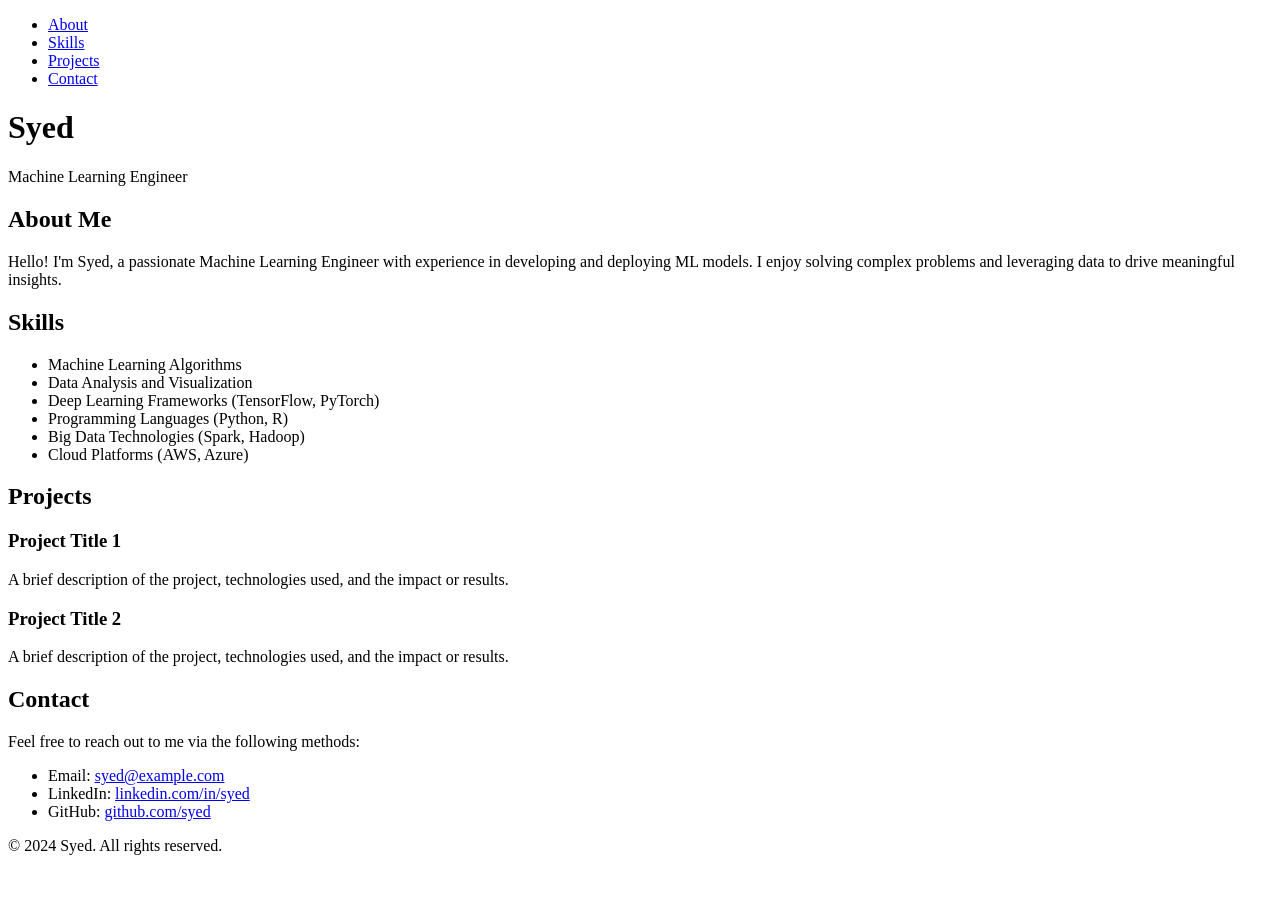
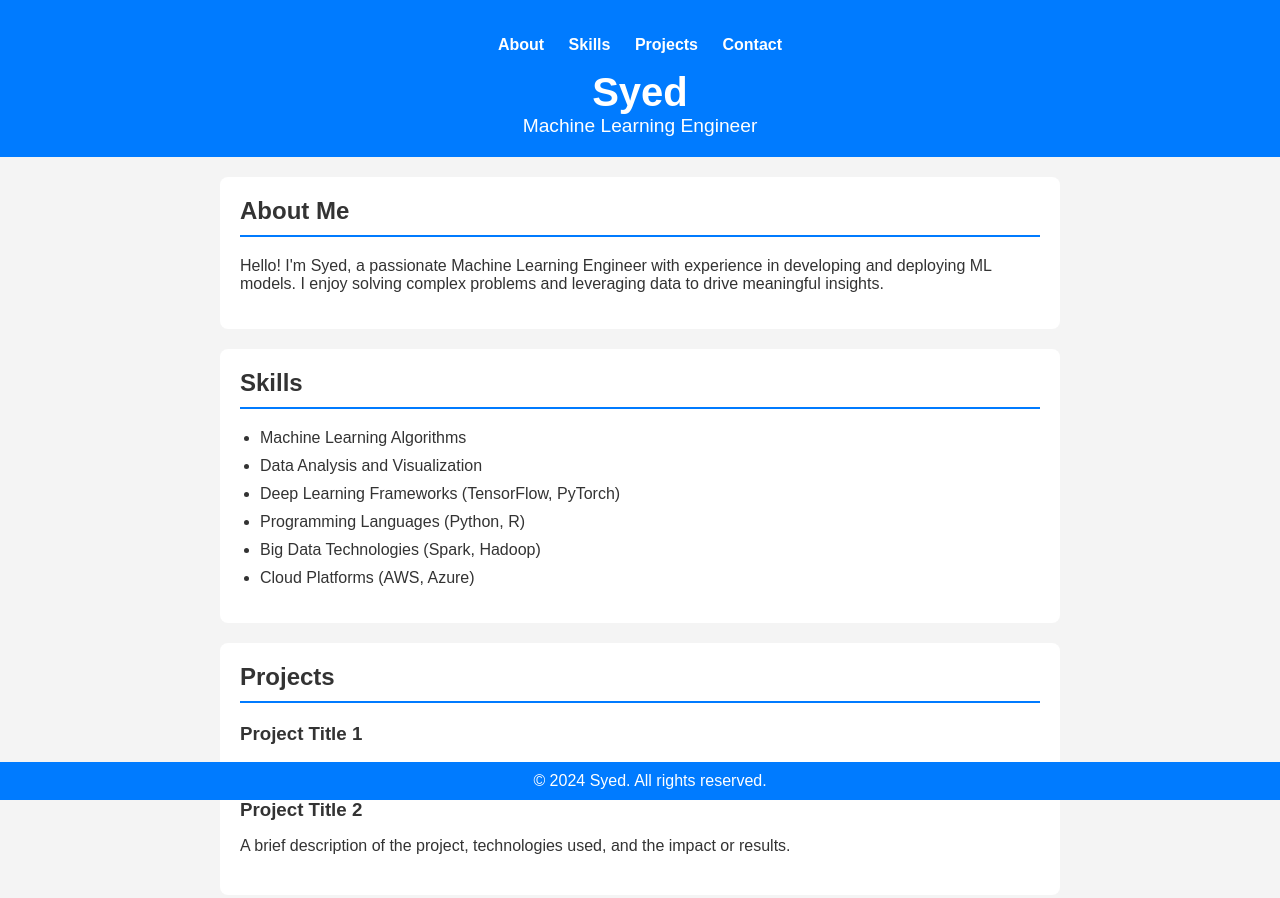
Before and after one commit to syed90101/syed90101.github.io, a plain HTML site: page index.html in a window 1280 px wide. Shown: the top 898 px of the page. Before the commit the page ends 871 px from the top, so only its background shows below. Drawn offline with Linux system fonts and the light colour scheme.

Commit message:
Update index.html

```diff
--- a/index.html
+++ b/index.html
@@ -4,64 +4,73 @@
     <meta charset="UTF-8">
     <meta name="viewport" content="width=device-width, initial-scale=1.0">
     <title>Syed's Portfolio - ML Engineer</title>
-    <link rel="stylesheet" href="styles.css">
 </head>
-<body>
-    <header>
+<body style="font-family: Arial, sans-serif; margin: 0; padding: 0; color: #333; background-color: #f4f4f4;">
+
+    <header style="background-color: #007bff; color: #fff; padding: 20px; text-align: center;">
         <nav>
-            <ul>
-                <li><a href="#about">About</a></li>
-                <li><a href="#skills">Skills</a></li>
-                <li><a href="#projects">Projects</a></li>
-                <li><a href="#contact">Contact</a></li>
+            <ul style="list-style: none; padding: 0;">
+                <li style="display: inline; margin: 0 10px;">
+                    <a href="#about" style="color: #fff; text-decoration: none; font-weight: bold;">About</a>
+                </li>
+                <li style="display: inline; margin: 0 10px;">
+                    <a href="#skills" style="color: #fff; text-decoration: none; font-weight: bold;">Skills</a>
+                </li>
+                <li style="display: inline; margin: 0 10px;">
+                    <a href="#projects" style="color: #fff; text-decoration: none; font-weight: bold;">Projects</a>
+                </li>
+                <li style="display: inline; margin: 0 10px;">
+                    <a href="#contact" style="color: #fff; text-decoration: none; font-weight: bold;">Contact</a>
+                </li>
             </ul>
         </nav>
-        <h1>Syed</h1>
-        <p>Machine Learning Engineer</p>
+        <h1 style="margin: 0; font-size: 2.5em;">Syed</h1>
+        <p style="margin: 0; font-size: 1.2em;">Machine Learning Engineer</p>
     </header>
 
-    <section id="about">
-        <h2>About Me</h2>
+    <section id="about" style="padding: 20px; margin: 20px auto; max-width: 800px; background-color: #fff; border-radius: 8px;">
+        <h2 style="margin-top: 0; border-bottom: 2px solid #007bff; padding-bottom: 10px;">About Me</h2>
         <p>Hello! I'm Syed, a passionate Machine Learning Engineer with experience in developing and deploying ML models. I enjoy solving complex problems and leveraging data to drive meaningful insights.</p>
     </section>
 
-    <section id="skills">
-        <h2>Skills</h2>
-        <ul>
-            <li>Machine Learning Algorithms</li>
-            <li>Data Analysis and Visualization</li>
-            <li>Deep Learning Frameworks (TensorFlow, PyTorch)</li>
-            <li>Programming Languages (Python, R)</li>
-            <li>Big Data Technologies (Spark, Hadoop)</li>
-            <li>Cloud Platforms (AWS, Azure)</li>
+    <section id="skills" style="padding: 20px; margin: 20px auto; max-width: 800px; background-color: #fff; border-radius: 8px;">
+        <h2 style="margin-top: 0; border-bottom: 2px solid #007bff; padding-bottom: 10px;">Skills</h2>
+        <ul style="padding-left: 20px;">
+            <li style="margin-bottom: 10px;">Machine Learning Algorithms</li>
+            <li style="margin-bottom: 10px;">Data Analysis and Visualization</li>
+            <li style="margin-bottom: 10px;">Deep Learning Frameworks (TensorFlow, PyTorch)</li>
+            <li style="margin-bottom: 10px;">Programming Languages (Python, R)</li>
+            <li style="margin-bottom: 10px;">Big Data Technologies (Spark, Hadoop)</li>
+            <li style="margin-bottom: 10px;">Cloud Platforms (AWS, Azure)</li>
         </ul>
     </section>
 
-    <section id="projects">
-        <h2>Projects</h2>
-        <div class="project">
-            <h3>Project Title 1</h3>
+    <section id="projects" style="padding: 20px; margin: 20px auto; max-width: 800px; background-color: #fff; border-radius: 8px;">
+        <h2 style="margin-top: 0; border-bottom: 2px solid #007bff; padding-bottom: 10px;">Projects</h2>
+        <div class="project" style="margin-bottom: 20px;">
+            <h3 style="margin: 0;">Project Title 1</h3>
             <p>A brief description of the project, technologies used, and the impact or results.</p>
         </div>
-        <div class="project">
-            <h3>Project Title 2</h3>
+        <div class="project" style="margin-bottom: 20px;">
+            <h3 style="margin: 0;">Project Title 2</h3>
             <p>A brief description of the project, technologies used, and the impact or results.</p>
         </div>
         <!-- Add more projects as needed -->
     </section>
 
-    <section id="contact">
-        <h2>Contact</h2>
+    <section id="contact" style="padding: 20px; margin: 20px auto; max-width: 800px; background-color: #fff; border-radius: 8px;">
+        <h2 style="margin-top: 0; border-bottom: 2px solid #007bff; padding-bottom: 10px;">Contact</h2>
         <p>Feel free to reach out to me via the following methods:</p>
-        <ul>
-            <li>Email: <a href="mailto:syed@example.com">syed@example.com</a></li>
-            <li>LinkedIn: <a href="https://www.linkedin.com/in/syed" target="_blank">linkedin.com/in/syed</a></li>
-            <li>GitHub: <a href="https://github.com/syed" target="_blank">github.com/syed</a></li>
+        <ul style="padding-left: 20px;">
+            <li style="margin-bottom: 10px;">Email: <a href="mailto:syed@example.com" style="color: #007bff;">syed@example.com</a></li>
+            <li style="margin-bottom: 10px;">LinkedIn: <a href="https://www.linkedin.com/in/syed" target="_blank" style="color: #007bff;">linkedin.com/in/syed</a></li>
+            <li style="margin-bottom: 10px;">GitHub: <a href="https://github.com/syed" target="_blank" style="color: #007bff;">github.com/syed</a></li>
         </ul>
     </section>
 
-    <footer>
-        <p>&copy; 2024 Syed. All rights reserved.</p>
+    <footer style="background-color: #007bff; color: #fff; text-align: center; padding: 10px; position: fixed; width: 100%; bottom: 0;">
+        <p style="margin: 0;">&copy; 2024 Syed. All rights reserved.</p>
     </footer>
+
 </body>
 </html>
```
